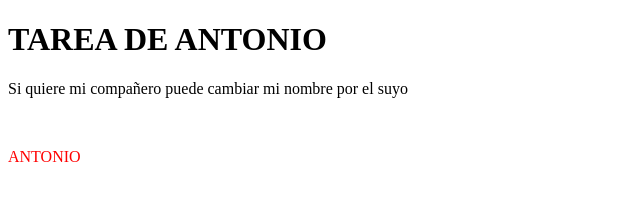
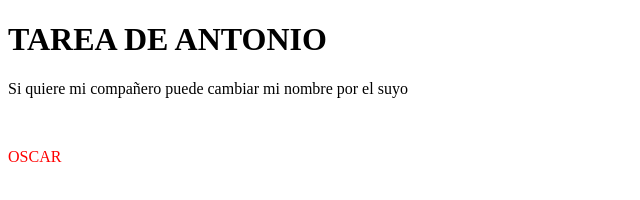
Before and after one commit to antastur/practica-git-ANTONIO, a plain HTML site: page index.html in a window 1280 px wide. Shown: the full height of the page, 0-640 px from the left. Drawn offline with Linux system fonts and the light colour scheme.

Commit message:
AÑADO MI NOMBRE OSCAR index.html
pues eso

```diff
--- a/index.html
+++ b/index.html
@@ -14,7 +14,7 @@
    <h1>TAREA DE ANTONIO</h1>
  	 <p> Si quiere mi compañero puede cambiar mi nombre por el suyo</p>
 	 <br>
-	 <p style="color: red">ANTONIO</p>
+	 <p style="color: red">OSCAR</p>
 
 
 </body>
```
